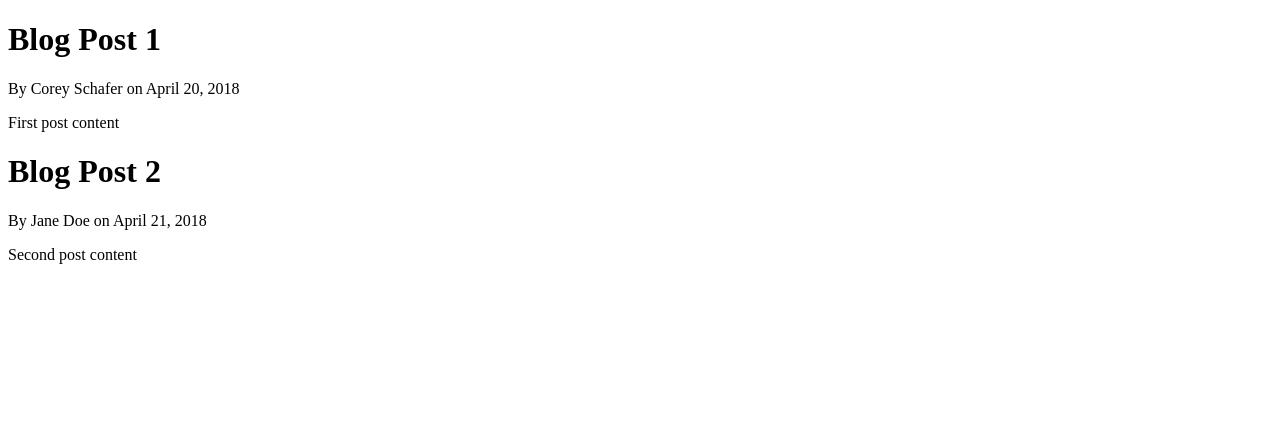
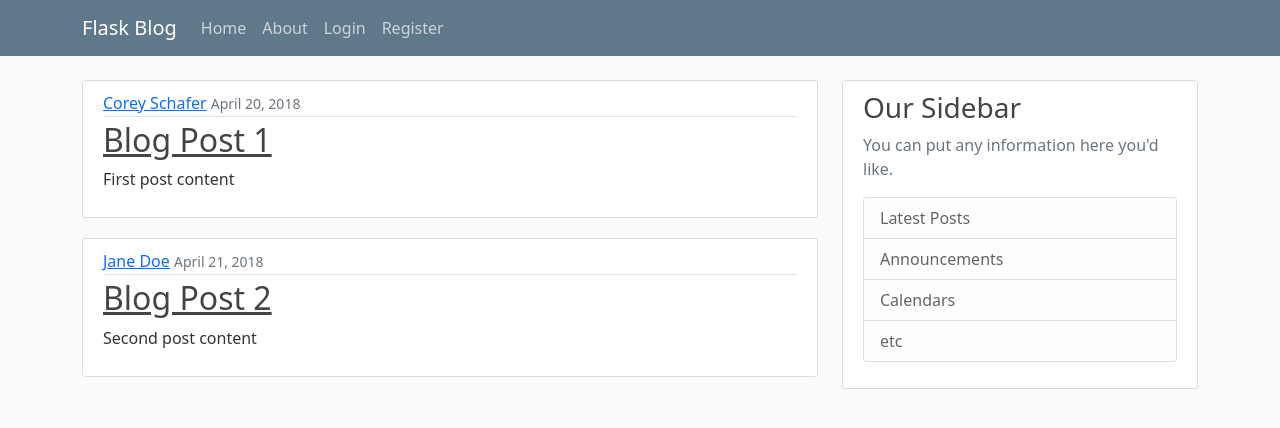
Before and after one commit to shaikat17/Python_Flask, a Flask app: page / in a window 1280 px wide. Shown: the top 428 px of the page. Run offline with Flask 2, Linux system fonts and the light colour scheme.

Commit message:
layout, home page and navbar section added

```diff
--- a/Flask_Blog/main.py
+++ b/Flask_Blog/main.py
@@ -1,4 +1,4 @@
-from flask import Flask, render_template
+from flask import Flask, render_template, url_for
 
 app = Flask(__name__)
 
@@ -21,6 +21,10 @@ posts = [
 def hello_world():
     return render_template('home.html', posts=posts)
 
+@app.route("/about")
+def about():
+    return render_template('about.html', title='About Us')
+
 
 if __name__ == "__main__":
     app.run(debug=True)
--- /dev/null
+++ b/Flask_Blog/static/main.css
@@ -0,0 +1,80 @@
+body {
+    background: #fafafa;
+    color: #333333;
+    margin-top: 5rem;
+  }
+
+  h1, h2, h3, h4, h5, h6 {
+    color: #444444;
+  }
+
+  .bg-steel {
+    background-color: #5f788a;
+  }
+
+  .site-header .navbar-nav .nav-link {
+    color: #cbd5db;
+  }
+
+  .site-header .navbar-nav .nav-link:hover {
+    color: #ffffff;
+  }
+
+  .site-header .navbar-nav .nav-link.active {
+    font-weight: 500;
+  }
+
+  .content-section {
+    background: #ffffff;
+    padding: 10px 20px;
+    border: 1px solid #dddddd;
+    border-radius: 3px;
+    margin-bottom: 20px;
+  }
+
+  .article-title {
+    color: #444444;
+  }
+
+  a.article-title:hover {
+    color: #428bca;
+    text-decoration: none;
+  }
+
+  .article-content {
+    white-space: pre-line;
+  }
+
+  .article-img {
+    height: 65px;
+    width: 65px;
+    margin-right: 16px;
+  }
+
+  .article-metadata {
+    padding-bottom: 1px;
+    margin-bottom: 4px;
+    border-bottom: 1px solid #e3e3e3
+  }
+
+  .article-metadata a:hover {
+    color: #333;
+    text-decoration: none;
+  }
+
+  .article-svg {
+    width: 25px;
+    height: 25px;
+    vertical-align: middle;
+  }
+
+  .account-img {
+    height: 125px;
+    width: 125px;
+    margin-right: 20px;
+    margin-bottom: 16px;
+  }
+
+  .account-heading {
+    font-size: 2.5rem;
+  }
--- a/Flask_Blog/templates/home.html
+++ b/Flask_Blog/templates/home.html
@@ -1,20 +1,16 @@
-<!DOCTYPE html>
-<html lang="en">
-<head>
-    <meta charset="UTF-8">
-    <meta http-equiv="X-UA-Compatible" content="IE=edge">
-    <meta name="viewport" content="width=device-width, initial-scale=1.0">
-    {% if title %}
-    <title>{{ title }}</title>
-    {% else %}
-    <title>Flask Blog Project</title>
-    {% endif%}
-</head>
-<body>
+{% extends "layout.html" %}
+
+{% block content %}
     {% for post in posts %}
-        <h1>{{ post.title }}</h1>
-        <p>By {{ post.author }} on {{ post.date_posted }}</p>
-        <p>{{ post.content }}</p>
+    <article class="media content-section">
+        <div class="media-body">
+          <div class="article-metadata">
+            <a class="mr-2" href="#">{{ post.author }}</a>
+            <small class="text-muted">{{ post.date_posted }}</small>
+          </div>
+          <h2><a class="article-title" href="#">{{ post.title }}</a></h2>
+          <p class="article-content">{{ post.content }}</p>
+        </div>
+      </article>
     {% endfor %}
-</body>
-</html>
+{% endblock content %}
--- /dev/null
+++ b/Flask_Blog/templates/layout.html
@@ -0,0 +1,76 @@
+<!DOCTYPE html>
+<html lang="en">
+  <head>
+    <meta charset="UTF-8" />
+    <meta http-equiv="X-UA-Compatible" content="IE=edge" />
+    <meta name="viewport" content="width=device-width, initial-scale=1.0" />
+    <link
+      href="https://cdn.jsdelivr.net/npm/bootstrap@5.0.2/dist/css/bootstrap.min.css"
+      rel="stylesheet"
+      integrity="sha384-EVSTQN3/azprG1Anm3QDgpJLIm9Nao0Yz1ztcQTwFspd3yD65VohhpuuCOmLASjC"
+      crossorigin="anonymous"
+    />
+    <link rel="stylesheet" href="{{ url_for('static', filename='main.css')}}">
+    {% if title %}
+    <title>{{ title }}</title>
+    {% else %}
+    <title>Flask Blog Project</title>
+    {% endif%}
+  </head>
+  <body>
+    <header class="site-header">
+      <nav class="navbar navbar-expand-md navbar-dark bg-steel fixed-top">
+        <div class="container">
+          <a class="navbar-brand mr-4" href="/">Flask Blog</a>
+          <button
+            class="navbar-toggler"
+            type="button"
+            data-toggle="collapse"
+            data-target="#navbarToggle"
+            aria-controls="navbarToggle"
+            aria-expanded="false"
+            aria-label="Toggle navigation"
+          >
+            <span class="navbar-toggler-icon"></span>
+          </button>
+          <div class="collapse navbar-collapse" id="navbarToggle">
+            <div class="navbar-nav mr-auto">
+              <a class="nav-item nav-link" href="/">Home</a>
+              <a class="nav-item nav-link" href="/about">About</a>
+            </div>
+            <!-- Navbar Right Side -->
+            <div class="navbar-nav">
+              <a class="nav-item nav-link" href="/login">Login</a>
+              <a class="nav-item nav-link" href="/register">Register</a>
+            </div>
+          </div>
+        </div>
+      </nav>
+    </header>
+    <main role="main" class="container">
+        <div class="row">
+          <div class="col-md-8">
+            {% block content %}{% endblock %}
+          </div>
+          <div class="col-md-4">
+            <div class="content-section">
+              <h3>Our Sidebar</h3>
+              <p class='text-muted'>You can put any information here you'd like.
+                <ul class="list-group">
+                  <li class="list-group-item list-group-item-light">Latest Posts</li>
+                  <li class="list-group-item list-group-item-light">Announcements</li>
+                  <li class="list-group-item list-group-item-light">Calendars</li>
+                  <li class="list-group-item list-group-item-light">etc</li>
+                </ul>
+              </p>
+            </div>
+          </div>
+        </div>
+      </main>
+    <script
+      src="https://cdn.jsdelivr.net/npm/bootstrap@5.0.2/dist/js/bootstrap.bundle.min.js"
+      integrity="sha384-MrcW6ZMFYlzcLA8Nl+NtUVF0sA7MsXsP1UyJoMp4YLEuNSfAP+JcXn/tWtIaxVXM"
+      crossorigin="anonymous"
+    ></script>
+  </body>
+</html>
```
Also changed, not shown: Flask_Blog/templates/about.html (+3 -12 lines), Flask_Blog/forms.py (added).
